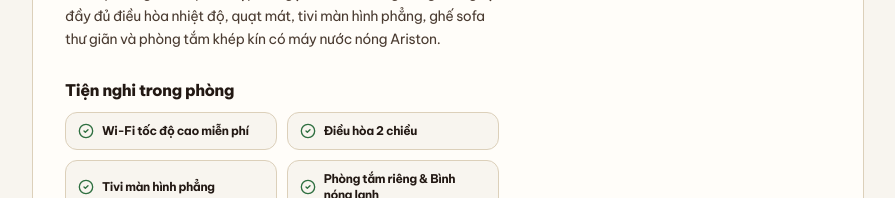
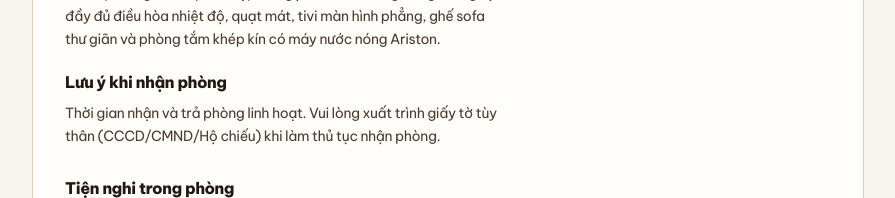
Before and after one commit to dacata1901/NhaNghiThaPhuong, a React (Vite) app: page /rooms/phong-1-giuong-doi-standard in a window 1280 px wide. Shown: the part 938-1136 px from the top of the page, without its empty margins (192-1087 px from the left). Built offline with nearby package versions, Linux system fonts and the light colour scheme; no server answers; the database is empty.

Commit message:
feat: admin can edit room detail info (children, intro, check-in notes)

```diff
--- a/src/context/HotelDataContext.tsx
+++ b/src/context/HotelDataContext.tsx
@@ -206,6 +206,9 @@ function normalizeRoomsList(rawRooms: Room[]): Room[] {
       bath: 'Phòng tắm riêng & Nước nóng lạnh',
       parking: 'Bãi đỗ xe an toàn miễn phí',
       clean: 'Chăn ga gối nệm sạch sẽ mỗi ngày',
+      bell: 'Lễ tân hỗ trợ 24/7',
+      coffee: 'Ghế thư giãn & Nước uống',
+      hot_water: 'Phòng tắm riêng & Nước nóng lạnh',
     };
 
     const normalizedAmenities = Array.isArray(r.amenities)
@@ -248,8 +251,9 @@ function normalizeRoomsList(rawRooms: Room[]): Room[] {
                 icon_name?: string;
                 is_featured_home?: boolean;
               };
-              const name = String(obj.name || '').trim();
-              if (!name) return null;
+              const rawName = String(obj.name || '').trim();
+              if (!rawName) return null;
+              const name = legacyAmenityMap[rawName.toLowerCase()] || rawName;
               return {
                 id: String(obj.id || `am-${idx}`),
                 code: String(obj.code || `custom-${idx}`),
--- a/src/pages/admin/AdminRoomsPage.tsx
+++ b/src/pages/admin/AdminRoomsPage.tsx
@@ -456,7 +456,7 @@ export const AdminRoomsPage: React.FC = () => {
               />
             </div>
 
-            <div className="grid grid-cols-1 sm:grid-cols-3 gap-4">
+            <div className="grid grid-cols-2 sm:grid-cols-4 gap-4">
               <div>
                 <label className="block text-xs font-extrabold uppercase tracking-wider text-text-secondary mb-1.5">
                   Loại phòng
@@ -504,7 +504,7 @@ export const AdminRoomsPage: React.FC = () => {
               />
 
               <InputField
-                label="Số khách tối đa"
+                label="Người lớn tối đa"
                 type="number"
                 min={1}
                 max={10}
@@ -513,6 +513,20 @@ export const AdminRoomsPage: React.FC = () => {
                   setEditingRoom({
                     ...editingRoom,
                     max_adults: Number(e.target.value),
+                  })
+                }
+              />
+
+              <InputField
+                label="Trẻ em tối đa"
+                type="number"
+                min={0}
+                max={10}
+                value={editingRoom.max_children}
+                onChange={(e) =>
+                  setEditingRoom({
+                    ...editingRoom,
+                    max_children: Math.max(0, Number(e.target.value)),
                   })
                 }
               />
@@ -555,14 +569,39 @@ export const AdminRoomsPage: React.FC = () => {
             </div>
 
             <TextAreaField
-              label="Mô tả ngắn gọn về phòng"
+              label="Mô tả ngắn (hiển thị trên thẻ phòng ở Trang Chủ / Danh sách phòng)"
               rows={2}
               value={editingRoom.short_description}
               onChange={(e) =>
                 setEditingRoom({
                   ...editingRoom,
                   short_description: e.target.value,
+                })
+              }
+            />
+
+            <TextAreaField
+              label="Giới thiệu phòng (hiển thị ở trang chi tiết phòng)"
+              rows={4}
+              placeholder="Mô tả chi tiết không gian, nội thất, view phòng..."
+              value={editingRoom.full_description}
+              onChange={(e) =>
+                setEditingRoom({
+                  ...editingRoom,
                   full_description: e.target.value,
+                })
+              }
+            />
+
+            <TextAreaField
+              label="Lưu ý khi nhận phòng (hiển thị ở trang chi tiết phòng)"
+              rows={2}
+              placeholder="VD: Thời gian nhận và trả phòng linh hoạt. Vui lòng mang theo CCCD khi nhận phòng."
+              value={editingRoom.policies}
+              onChange={(e) =>
+                setEditingRoom({
+                  ...editingRoom,
+                  policies: e.target.value,
                 })
               }
             />
--- a/src/pages/public/RoomDetailPage.tsx
+++ b/src/pages/public/RoomDetailPage.tsx
@@ -133,10 +133,21 @@ export const RoomDetailPage: React.FC = () => {
                   <h2 className="text-base font-extrabold text-text-primary">
                     Giới thiệu phòng
                   </h2>
-                  <p className="text-sm text-text-secondary leading-relaxed">
+                  <p className="text-sm text-text-secondary leading-relaxed whitespace-pre-line">
                     {room.full_description || room.short_description}
                   </p>
                 </div>
+
+                {room.policies && room.policies.trim() && (
+                  <div className="space-y-2">
+                    <h2 className="text-base font-extrabold text-text-primary">
+                      Lưu ý khi nhận phòng
+                    </h2>
+                    <p className="text-sm text-text-secondary leading-relaxed whitespace-pre-line">
+                      {room.policies}
+                    </p>
+                  </div>
+                )}
 
                 {/* Tiện nghi có sẵn (Admin có thể tùy chỉnh cho từng phòng) */}
                 <div className="space-y-2.5 pt-2">
```
